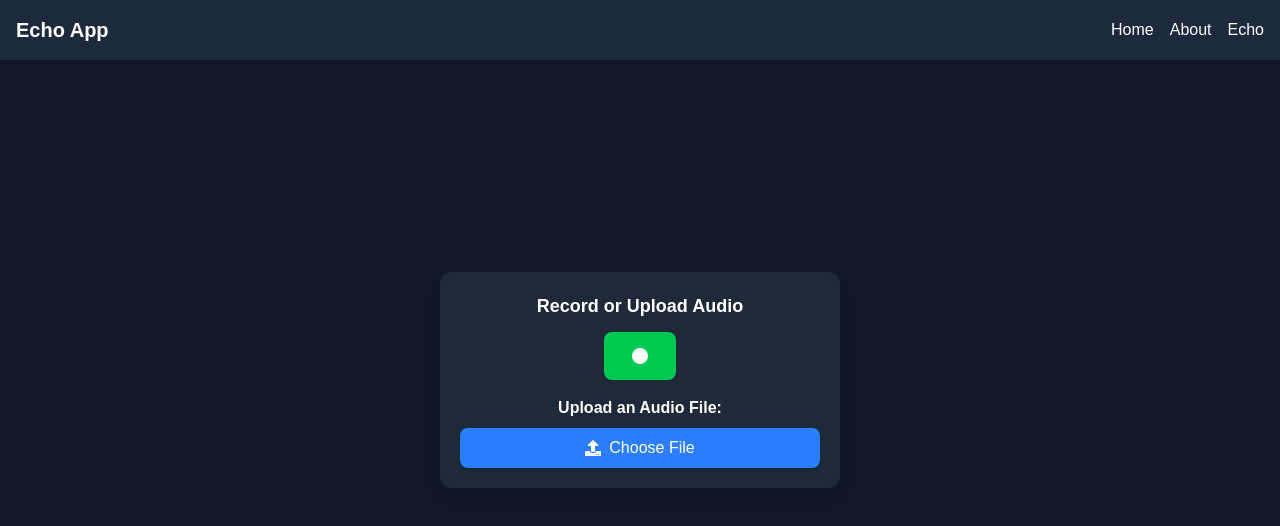
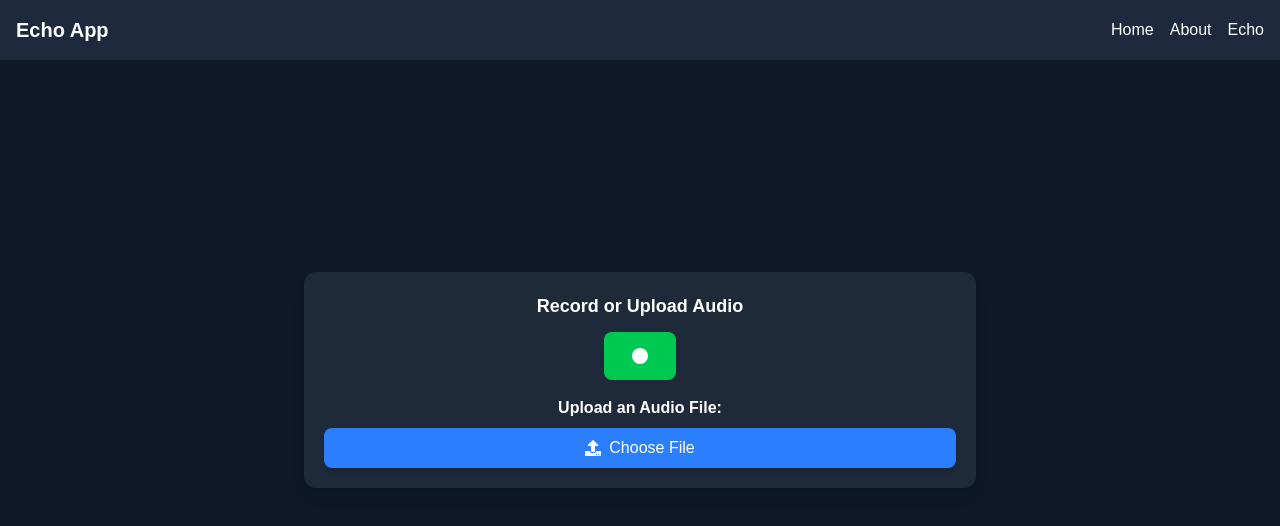
Before and after one commit to Shepherdeye/Echo-Audio, a React (Vite) app: page /echo in a window 1280 px wide. Shown: the top 526 px of the page. Built offline with nearby package versions, Linux system fonts and the light colour scheme.

Commit message:
Update AudioInput.jsx

```diff
--- a/src/Components/AudioInput.jsx
+++ b/src/Components/AudioInput.jsx
@@ -105,7 +105,7 @@ function AudioInput({ onAudioSelected }) {
     };
 
     return (
-        <div className="text-center bg-gray-800 p-5 rounded-xl shadow-lg w-100 mx-auto">
+        <div className="text-center bg-gray-800 p-5 rounded-xl shadow-lg  mx-auto">
             <h3 className="text-lg font-bold mb-3 text-white">Record or Upload Audio</h3>
 
             {/* 🎙️ Recording Timer */}
```
